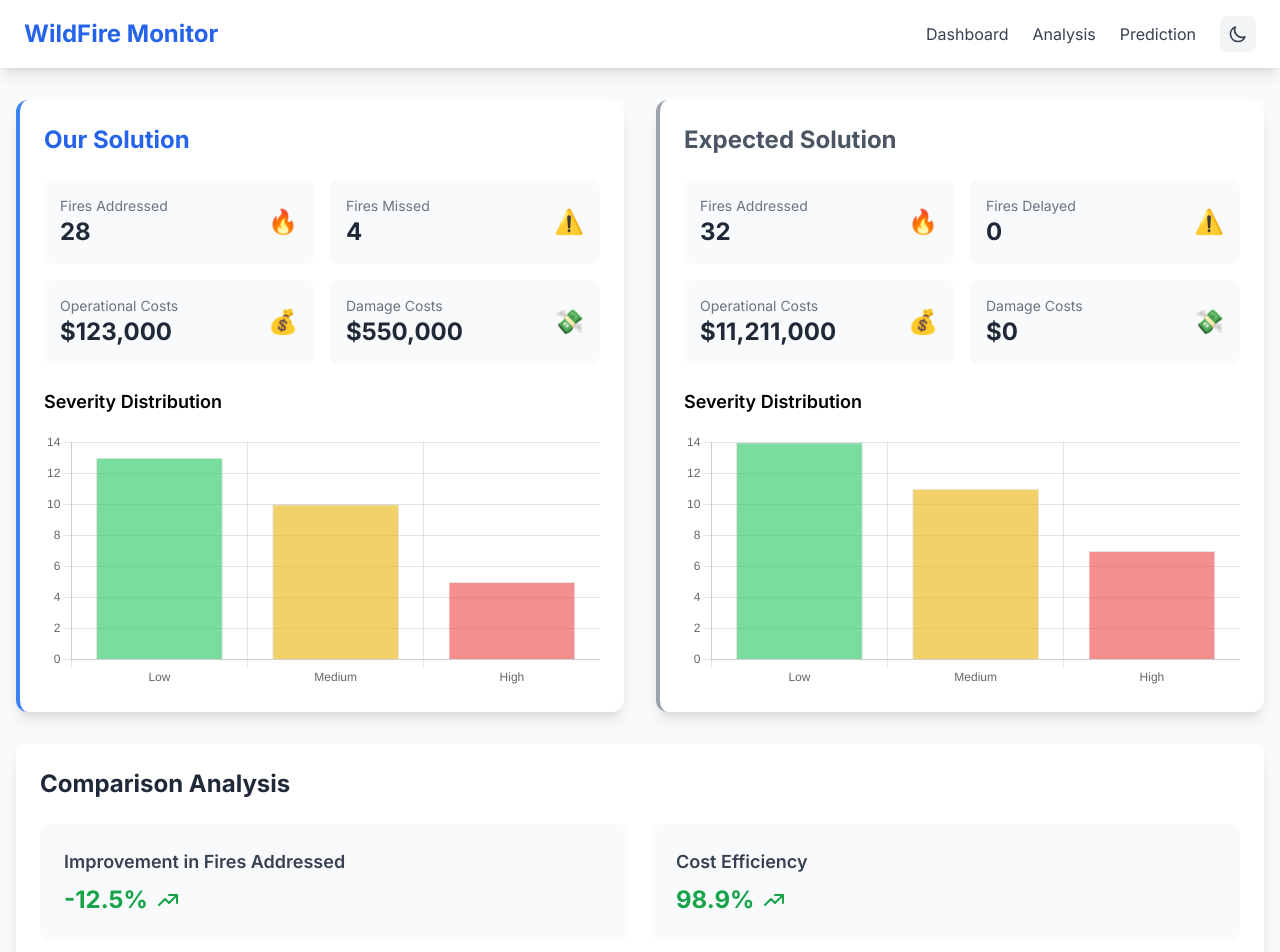
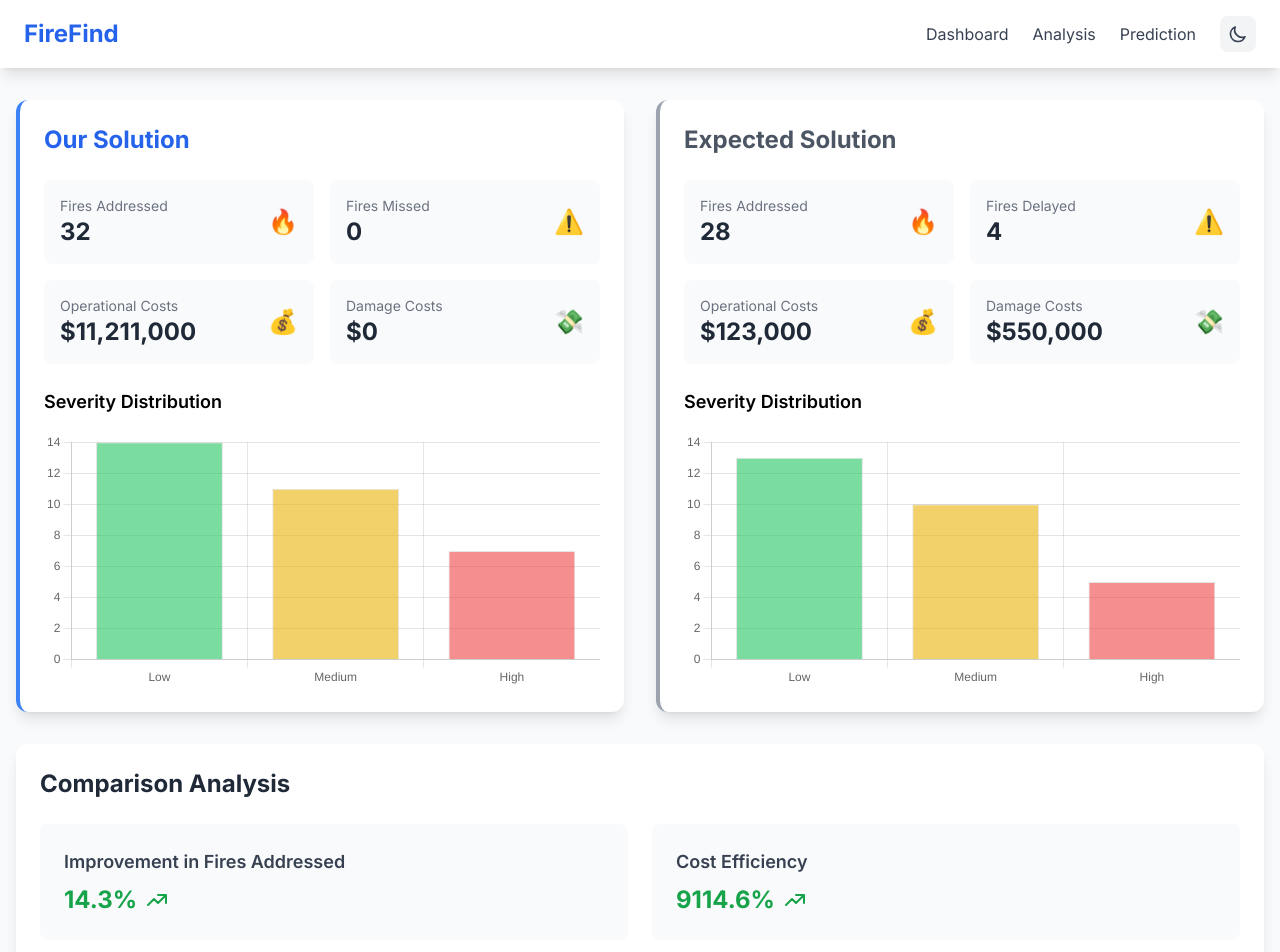
Before and after one commit to ParhamEsmaeily/SAP-CONUHACKS-IX, a React (Create React App) app in the folder FrontEnd/wildfire-dashboard/: page /analysis in a window 1280 px wide. Shown: the top 952 px of the page. Built offline with nearby package versions, Linux system fonts and the light colour scheme.

Commit message:
Stable build

```diff
--- a/FrontEnd/wildfire-dashboard/public/index.html
+++ b/FrontEnd/wildfire-dashboard/public/index.html
@@ -11,7 +11,7 @@
     <link rel="stylesheet" href="https://unpkg.com/leaflet@1.9.4/dist/leaflet.css"
      integrity="sha256-p4NxAoJBhIIN+hmNHrzRCf9tD/miZyoHS5obTRR9BMY="
      crossorigin=""/>
-    <title>Wildfire Monitor</title>
+    <title>FireFind: Wildfire Monitor</title>
   </head>
   <body>
     <noscript>You need to enable JavaScript to run this app.</noscript>
--- a/FrontEnd/wildfire-dashboard/src/components/Navbar.jsx
+++ b/FrontEnd/wildfire-dashboard/src/components/Navbar.jsx
@@ -6,7 +6,7 @@ function Navbar({ darkMode, setDarkMode }) {
       <div className="container mx-auto px-6 py-4">
         <div className="flex items-center justify-between">
           <Link to="/" className="text-2xl font-bold text-blue-600 dark:text-blue-400">
-            WildFire Monitor
+            FireFind
           </Link>
           <div className="flex items-center space-x-6">
             <Link
--- a/FrontEnd/wildfire-dashboard/src/pages/Analysis.jsx
+++ b/FrontEnd/wildfire-dashboard/src/pages/Analysis.jsx
@@ -14,7 +14,9 @@ function Analysis() {
     const fetchData = async () => {
       try {
         // Fetch from public folder using the public URL
-        const supposedData = await fetchJSON('/model1_supposedTrue.json');
+        const supposedData = await fetchJSON('/model1_logical.json');
+        // Expected solution
+        const expectedData = await fetchJSON('/model1_supposedTrue.json');
 
         // Transform the data for current solution view
         setCurrentSolution({
@@ -29,8 +31,6 @@ function Analysis() {
           }
         });
 
-        // Expected solution
-        const expectedData = await fetchJSON('/model1_logical.json');
         setPreviousSolution({
           "Number of fires addressed": expectedData.summary.total_fires_handled,
           "Number of fires delayed": expectedData.summary.total_fires_missed,
@@ -188,7 +188,7 @@ function Analysis() {
           />
           <ComparisonMetric
             title="Cost Efficiency"
-            value={`${((previousSolution["Total operational costs"] - currentSolution["Total operational costs"]) / previousSolution["Total operational costs"] * 100).toFixed(1)}%`}
+            value={`${((currentSolution["Total operational costs"] / previousSolution["Total operational costs"]) * 100).toFixed(1)}%`}
             trend="up"
           />
         </div>
```
